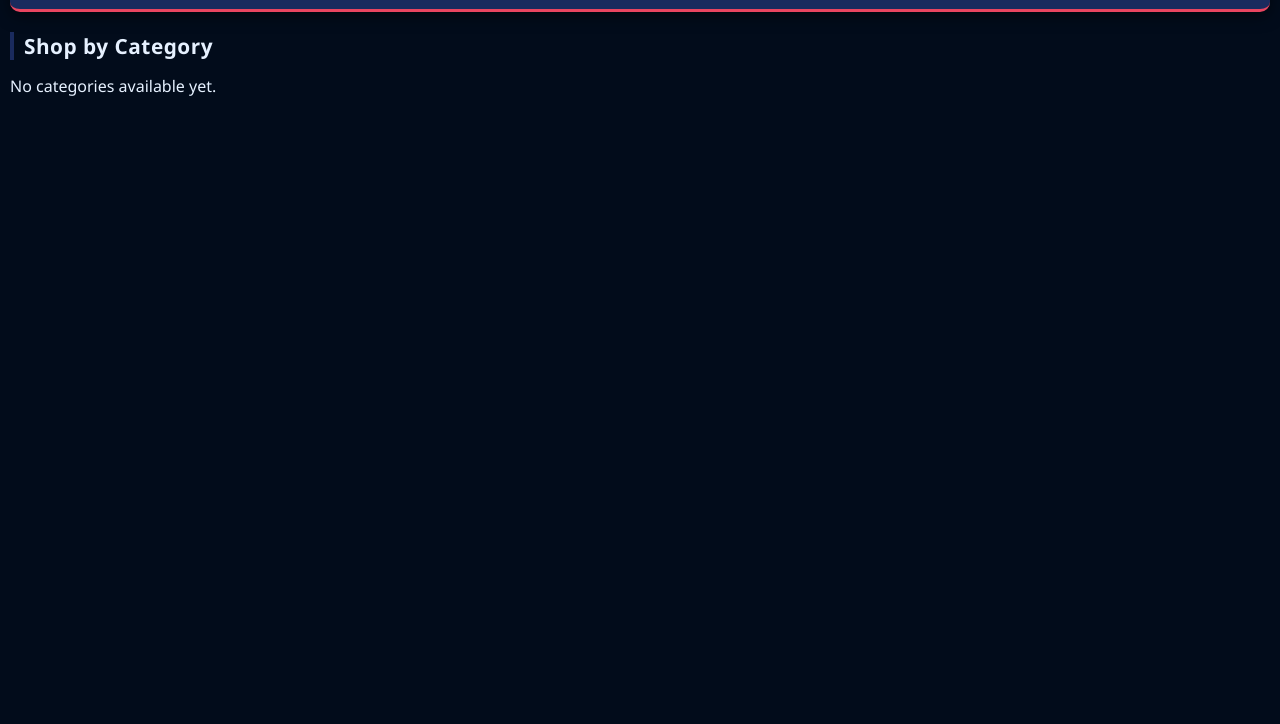
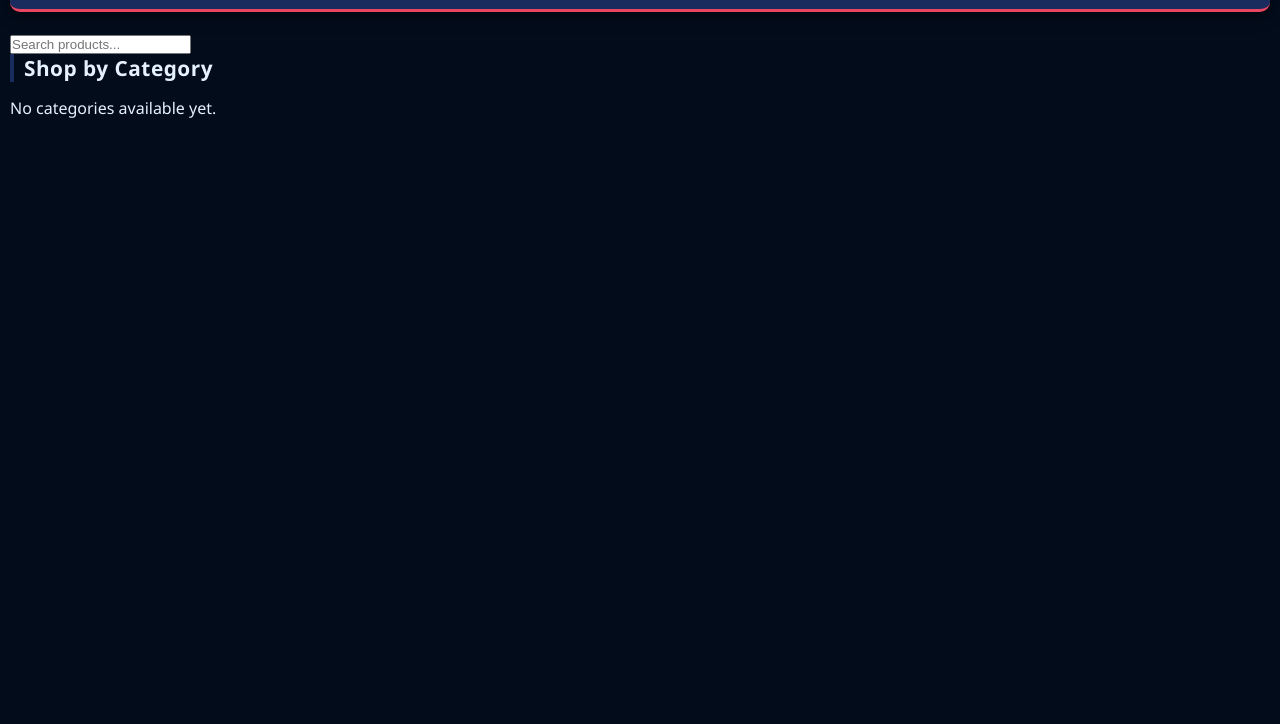
Before and after one commit to Reytimz/Tradlinkz, a plain HTML site: page index.html in a window 1280 px wide. Shown: the part 76-800 px from the top of the page. Drawn offline with nearby package versions, Linux system fonts and the light colour scheme; no server answers.

Commit message:
Add files via upload

```diff
--- a/index.html
+++ b/index.html
@@ -8,10 +8,15 @@
 </head>
 <body>
 
-    <header>
+       <header>
         <h1>Tradlinkz</h1>
         <div id="cart-count">Cart: 0</div>
     </header>
+
+    <!-- SEARCH BAR -->
+    <div class="search-container">
+        <input type="text" id="search-input" placeholder="Search products...">
+    </div>
 
     <main>
         <section id="category-view">
```
